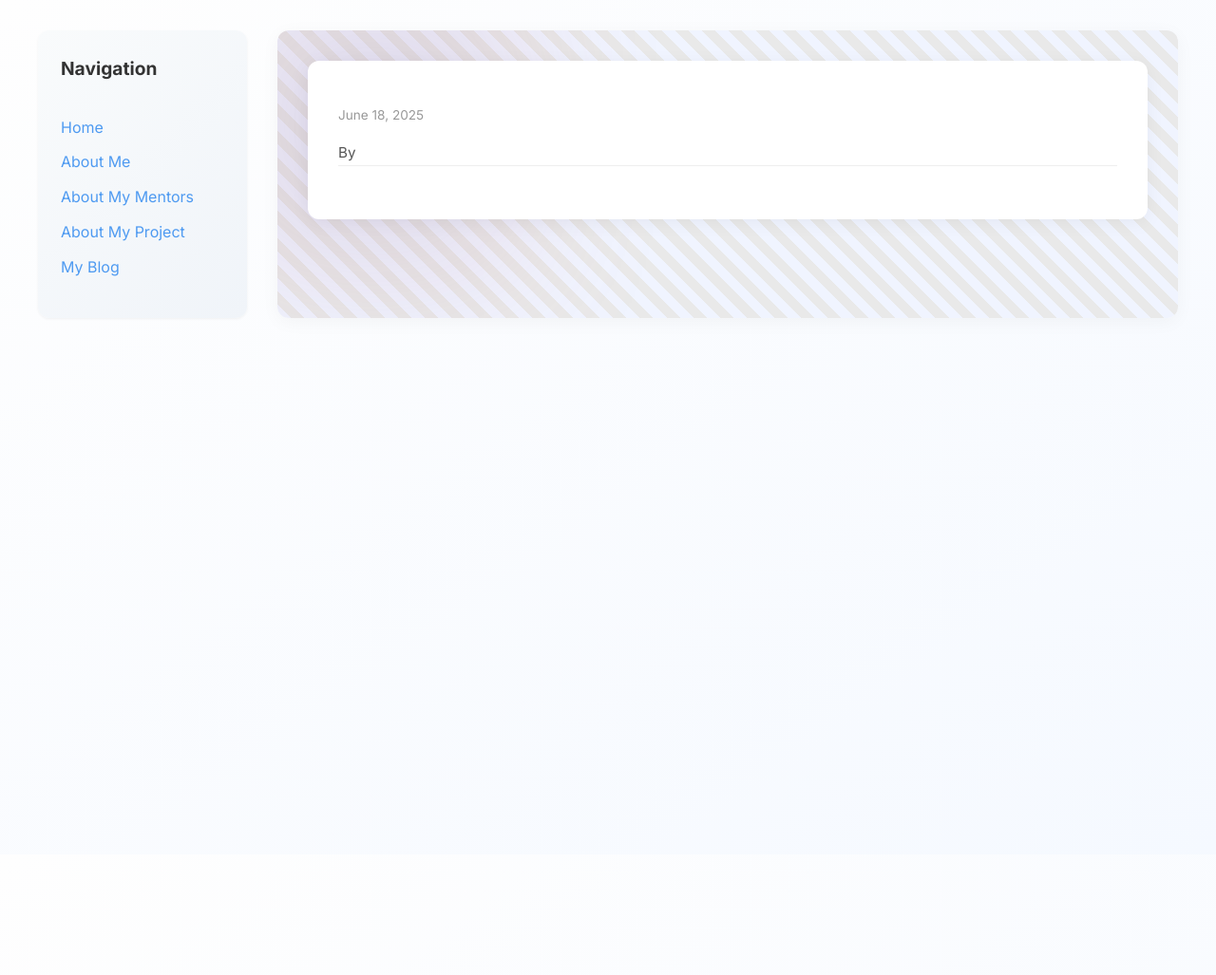
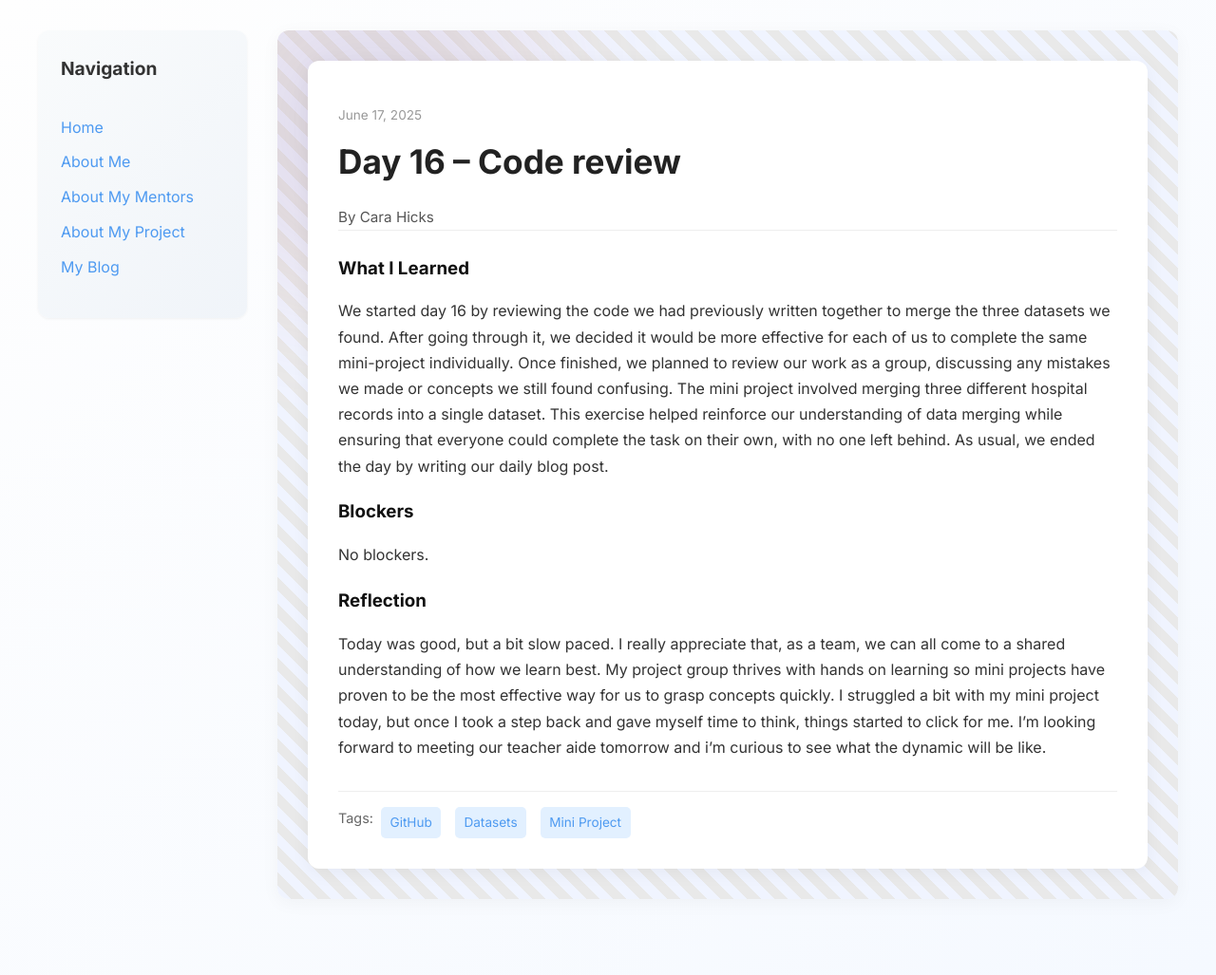
Before and after one commit to 4Carah/4Carah.github.io, a Jekyll site: the page built from _posts/2025-06-17-day-16.md, in a window 1280 px wide. Shown: the whole page at 95% size. Built offline with Jekyll 4.4.1, drawn with Linux system fonts in a browser that asks for light colours; our own code applies the rules of GitHub Pages for plain Markdown files; before the commit the page ends 900 px from its top, so only the background shows below that; part of the change alters nothing that is shown.

Commit message:
Update 2025-06-17-day-16.md

```diff
--- a/_posts/2025-06-17-day-16.md
+++ b/_posts/2025-06-17-day-16.md
@@ -6,7 +6,7 @@ author: Cara Hicks
 permalink: /day16.html
 tags: ["GitHub", "Datasets", "Mini Project"]
 
-what_i_learned: |ural networks, and Keras. Followi
+what_i_learned: |
     We started day 16 by reviewing the code we had previously written together to merge the three datasets we found. After going through it, we decided it would be more effective for each of us to complete the same mini-project individually. Once finished, we planned to review our work as a group, discussing any mistakes we made or concepts we still found confusing. The mini project involved merging three different hospital records into a single dataset. This exercise helped reinforce our understanding of data merging while ensuring that everyone could complete the task on their own, with no one left behind. As usual, we ended the day by writing our daily blog post.
 
 blockers: |
```
